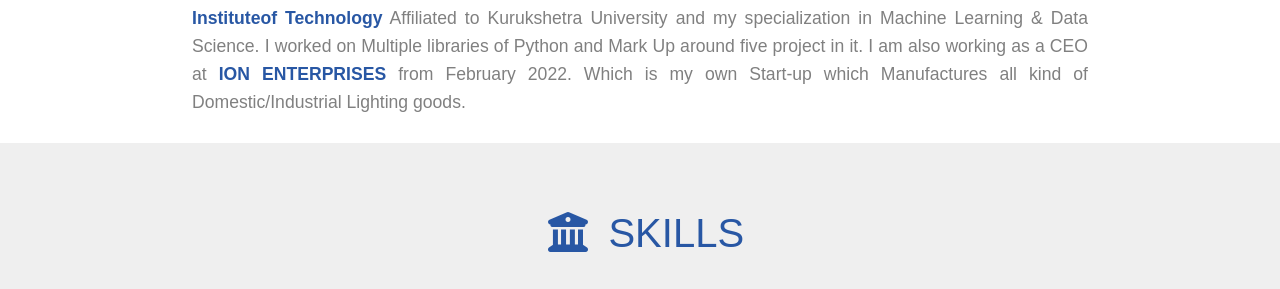
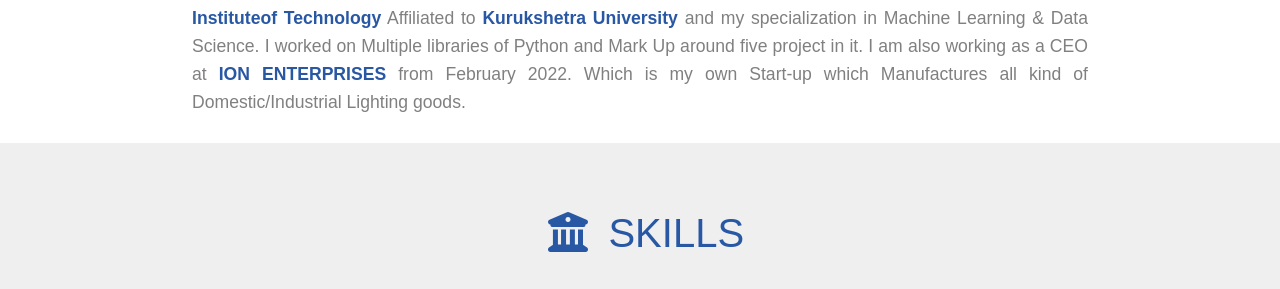
Before and after one commit to aayush-ak09/re, a plain HTML site: page index.html in a window 1280 px wide. Shown: the part 511-800 px from the top of the page. Drawn offline with Linux system fonts and the light colour scheme; files whose address does not match are found by name.

Commit message:
Update index.html
Signed-off-by: Aayush <110086340+aayush-ak09@users.noreply.github.com>

```diff
--- a/index.html
+++ b/index.html
@@ -121,9 +121,9 @@
             <div id="about-para">
 
                 <p>
-                   Hi! My name is Aayush Kumar Upadhyay. I am doing bachelors in technology from
+                                          Hi! My name is Aayush Kumar Upadhyay. I am doing bachelors in technology from
                    <span class="text-highlight">Seth Jai Prakash Mukand Lal Instituteof Technology</span>
-                    Affiliated to Kurukshetra University and my specialization in Machine Learning & Data Science.
+                    Affiliated to <span class = "text-highlight"> Kurukshetra University </span>and my specialization in Machine Learning & Data Science.
                     I worked on Multiple libraries of Python and Mark Up around five project in it.
                     I am also working as a CEO at <span class="text-highlight">    ION ENTERPRISES</span>
                      from February 2022. Which is my own Start-up which Manufactures all kind of Domestic/Industrial Lighting goods.
```
